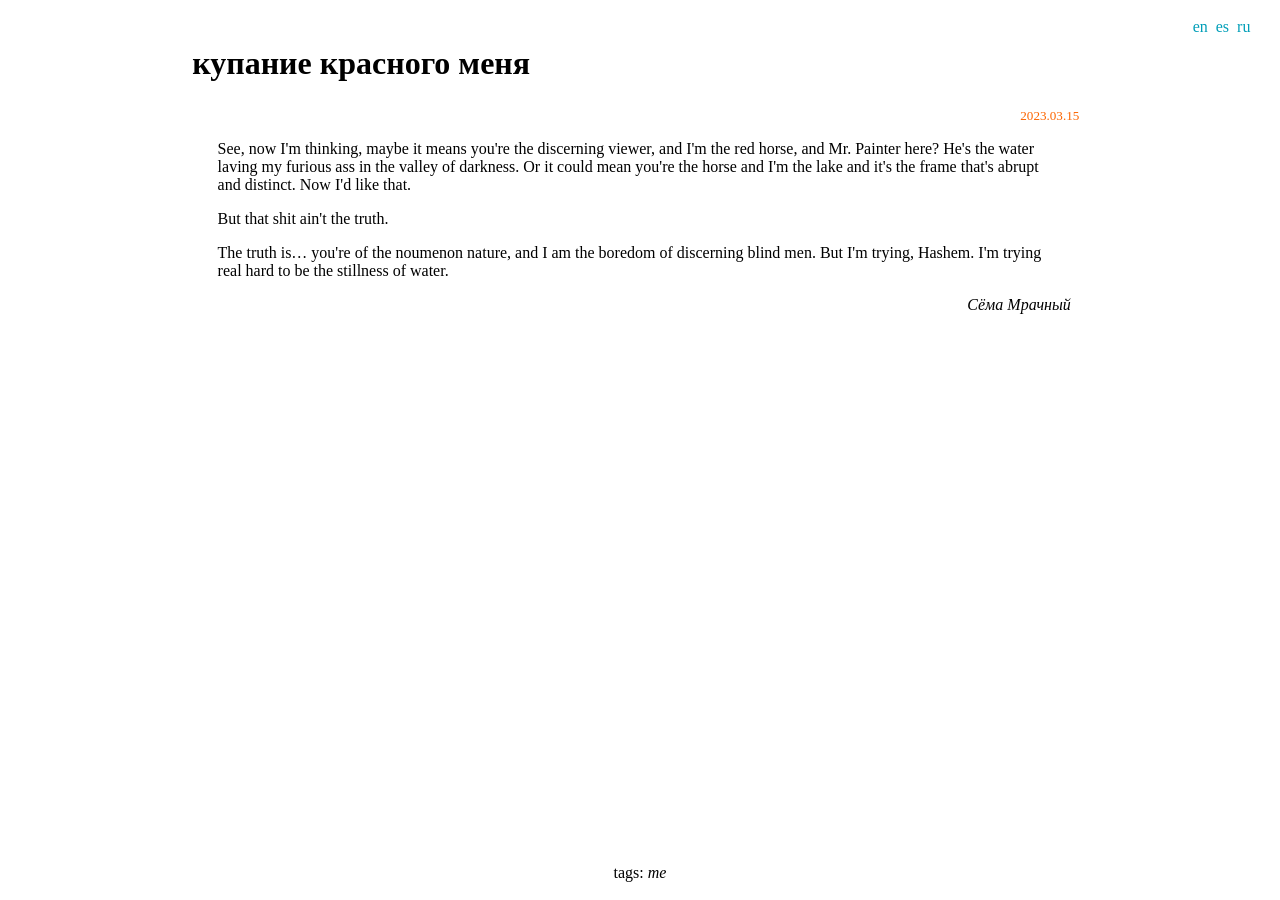
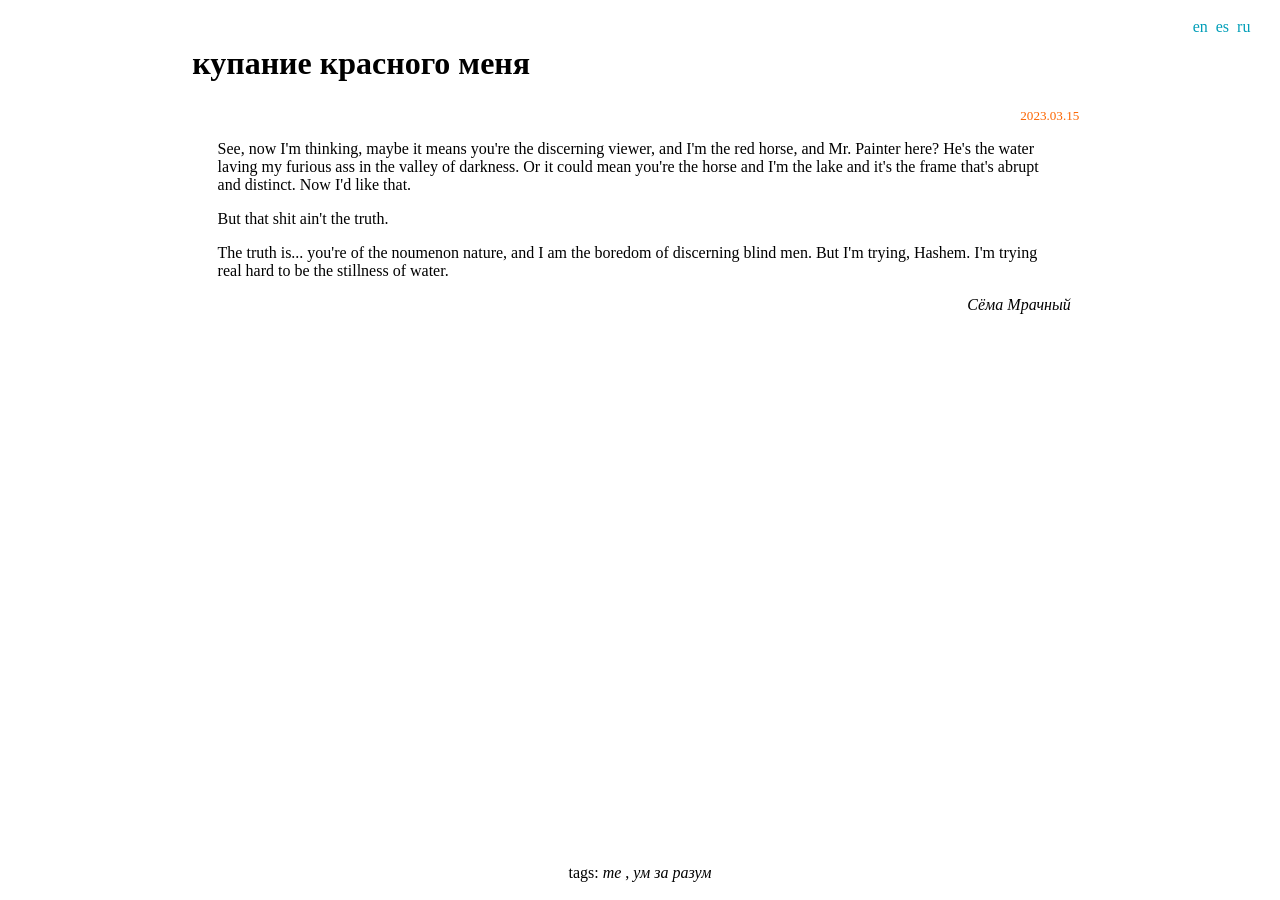
Before and after one commit to slr/slr.github.io, a Jekyll site: the page built from _posts/2023-03-15-bathing-of-nothing.html, in a window 1280 px wide. Built offline with Jekyll 4.4.1, drawn with Linux system fonts in a browser that asks for light colours.

Commit message:
edit 2023-03-15 post

```diff
--- a/_posts/2023-03-15-bathing-of-nothing.html
+++ b/_posts/2023-03-15-bathing-of-nothing.html
@@ -1,7 +1,7 @@
 ---
 redirect_from: /2023/03/bathing-of-nothing.html
 title: купание красного меня
-tags: [me]
+tags: [me, ум за разум]
 ---
 <div lang="ru">
 <p>Видишь ли, теперь я думаю, что искушённый зритель — это ты, а я — красный конь, а мистер художник — вода, омывающая мою яростную жопу в долине тьмы. Или это может значить, что конь — это ты, я — озеро, а рама вокруг нас резкая и отчётливая. Да, вот так мне нравится.
@@ -20,5 +20,5 @@ tags: [me]
 <div lang="en">
 <p>But that shit ain't the truth.
 
-<p>The truth is… you're of the noumenon nature, and I am the boredom of discerning blind men. But I'm trying, Hashem. I'm trying real hard to be the stillness of water.
+<p>The truth is... you're of the noumenon nature, and I am the boredom of discerning blind men. But I'm trying, Hashem. I'm trying real hard to be the stillness of water.
 </div>
```
